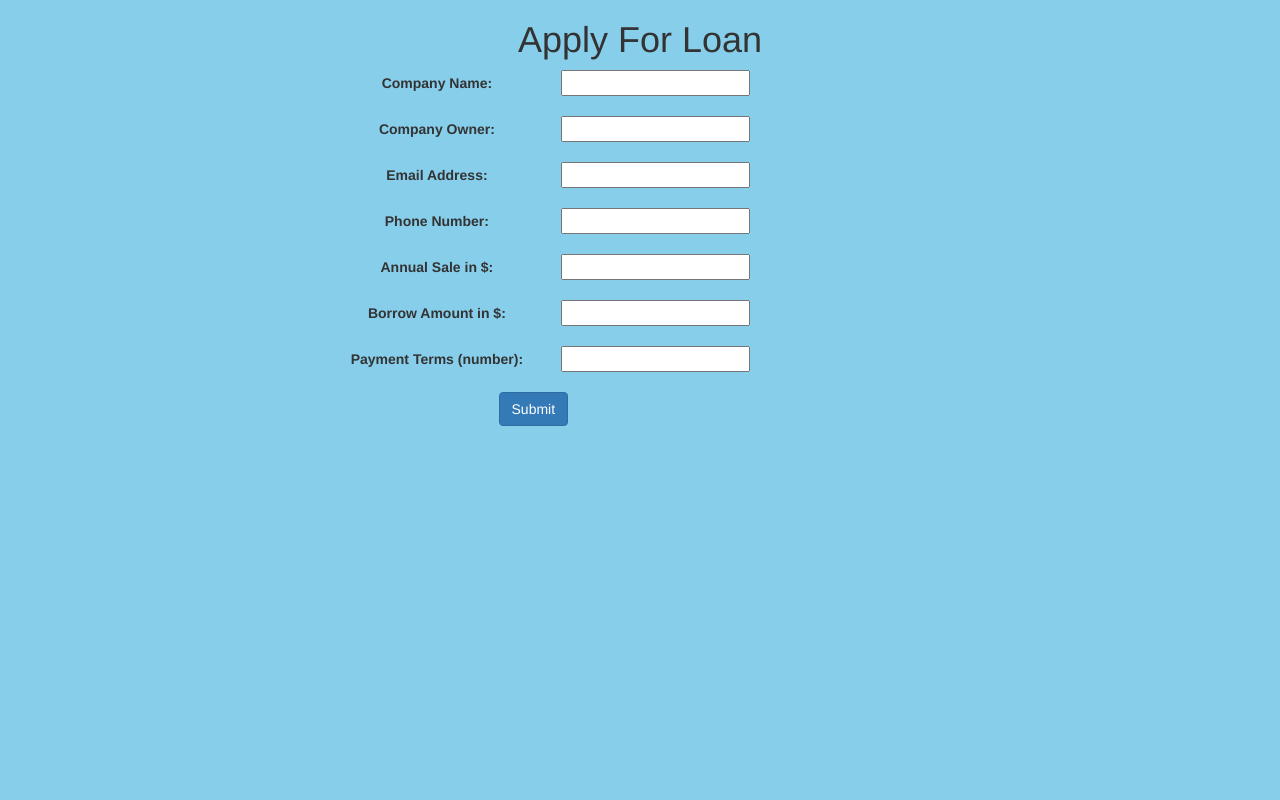
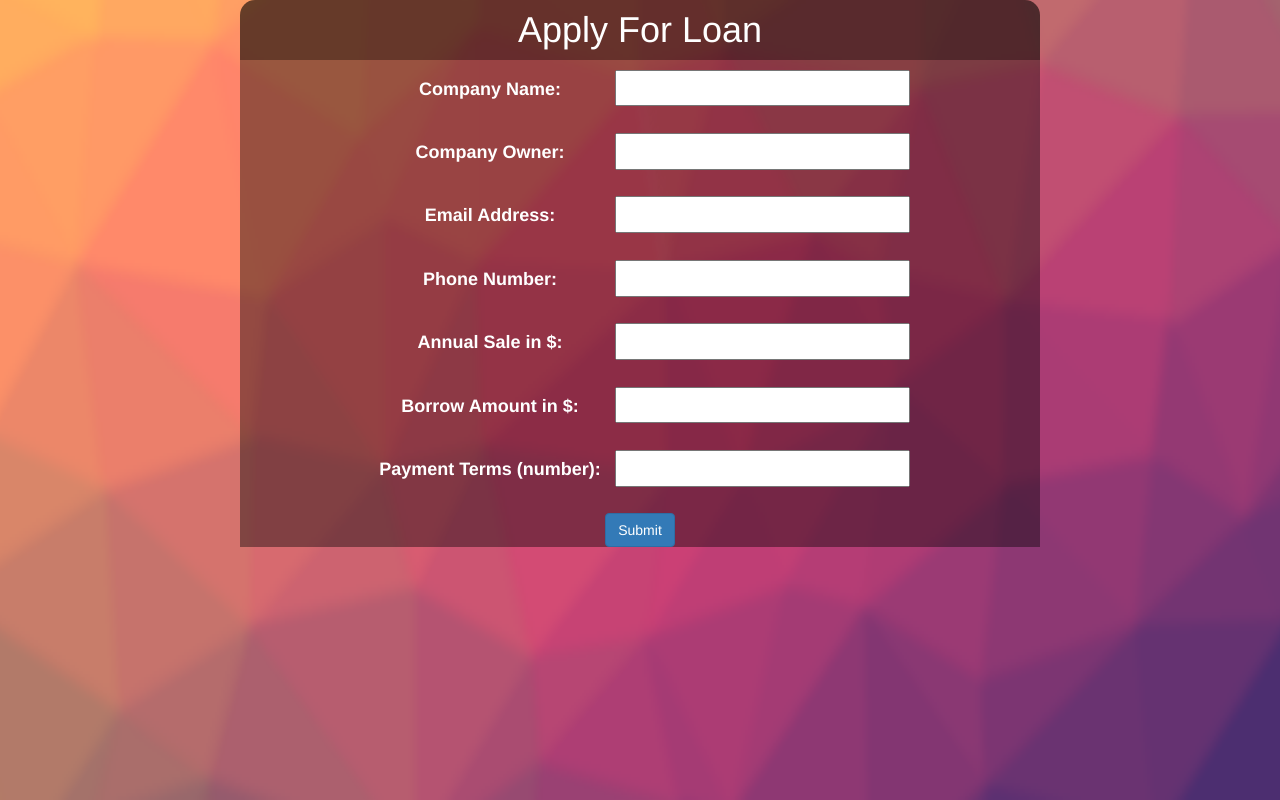
Before and after one commit to abhijeetmssn/Loan-Management, a plain HTML site: page index.html in a window 1280 px wide. Drawn offline with nearby package versions, Linux system fonts and the light colour scheme.

Commit message:
CSS work

```diff
--- a/css/style.css
+++ b/css/style.css
@@ -1,11 +1,66 @@
 body{
- text-align: center;
- background-color: skyblue;
+    background-position:center ;
 }
 
 label{
-    margin: auto;
+    position: relative;
     width: 240px;
     display: inline-block;
     font-weight: bold;
 }
+
+.main{
+    position: relative;
+    background-color: rgb(0,0,0,0.4);
+    text-align: center;
+    width: 800px;
+    font-size: large;
+    color: white;
+    padding-top: 10px;
+    margin: auto;
+
+
+}
+
+h1{
+    width: 800px;
+    background-color:rgb(0,0,0,0.6);
+    margin: auto;
+    color: #FFFFFF;
+    padding: 10px 0px 10px 0px;
+    text-align: center;
+    border-radius: 15px 15px 0px 0px;
+}
+
+.cname{
+    font-size: larger;
+    color: black;
+}
+.cowner{
+    font-size: larger;
+    color: black;
+}
+
+.email{
+    font-size: larger;
+    color: black;
+}
+.phnumber{
+    font-size: larger;
+    color: black;
+}
+
+.annualsale{
+    font-size: larger;
+    color: black;
+}
+
+.borrowamount{
+    font-size: larger;
+    color: black;
+}
+
+.terms{
+    font-size: larger;
+    color: black;
+}
--- a/index.html
+++ b/index.html
@@ -4,37 +4,39 @@
 <!DOCTYPE html>
 <html>
 <head>
+    <meta name="viewport" content="width=device-width, initial-scale=1.0">
     <link rel="stylesheet" href="https://maxcdn.bootstrapcdn.com/bootstrap/3.4.1/css/bootstrap.min.css">
     <script src="https://ajax.googleapis.com/ajax/libs/jquery/3.5.1/jquery.min.js"></script>
     <link rel="stylesheet" href="css/style.css ">
     <script src="https://maxcdn.bootstrapcdn.com/bootstrap/3.4.1/js/bootstrap.min.js"></script>
     <title>Himanshi</title>
 </head>
-<body>
+<body style="background-image:url(images/bg.png); background-size: 200% 330%;"></div>
+
+    <div class="image">
     <script src="js/script.js">
     </script>
     <h1>Apply For Loan</h1>
 
-    <form action="" class="col-sm-10"  novalidate>
+    <form action="" class="main">
         <label for="fname" required>Company Name:</label>
-        <input type="text" id="cName" name="cName"><br><br>
+        <input type="text" id="cName" name="cName" class="cname"><br><br>
         <label for="lname">Company Owner:</label>
-        <input type="text" id="cOwner" name="cOwner"><br><br>
+        <input type="text" id="cOwner" name="cOwner" class="cowner"><br><br>
         <label for="lname">Email Address:</label>
-        <input type="text" id="email" name="email"><br><br>
+        <input type="text" id="email" name="email" class="email"><br><br>
         <label for="lname">Phone Number:</label>
-        <input type="number" id="pNumber" name="pNumber"><br><br>
+        <input type="number" id="pNumber" name="pNumber" class="phnumber"><br><br>
         <label for="lname">Annual Sale in $:</label>
-        <input type="number" id="annualSale" name="annualSale"><br><br>
+        <input type="number" id="annualSale" name="annualSale" class="annualsale"><br><br>
         <label for="lname">Borrow Amount in $:</label>
-        <input type="text" id="borrowAmount" name="borrowAmount"><br><br>
+        <input type="text" id="borrowAmount" name="borrowAmount" class="borrowamount"><br><br>
         <label for="lname">Payment Terms (number):</label>
-        <input type="number" id="paymentTerms" name="paymentTerms"><br><br>
+        <input type="number" id="paymentTerms" name="paymentTerms" class="terms"><br><br>
         <input type="button" value="Submit" onclick="storeLoanData()" class="btn btn-primary">
     </form>
-    <script>
-        bootstrapValidate('#pNumber','max:10:please do not enter more than 10 character')
-    </script>
+
+
 </body>
 
 </html>
--- a/js/script.js
+++ b/js/script.js
@@ -16,18 +16,18 @@ storeLoanData = () => {
         borrowAmount: borrowAmount,
         paymentTerms: paymentTerms
     }
-    if (companyName == "") {
-        alert(" Company Name must be filled out");
-        return false;
-         }
-    if (companyOwner == "") {
-        alert(" Company Owner must be filled out");
-        return false;
-        }
-    if (emailAddress == "") {
-        alert(" Email Address must be filled out");
-        return false;
-        }
+    // if (companyName == "") {
+    //     alert(" Company Name must be filled out");
+    //     return false;
+    //      }
+    // if (companyOwner == "") {
+    //     alert(" Company Owner must be filled out");
+    //     return false;
+    //     }
+    // if (emailAddress == "") {
+    //     alert(" Email Address must be filled out");
+    //     return false;
+    //     }
 //     if (phoneNum.length > 6 && phoneNum.length < 11) {
 //             alert(" Invalid");
 //             return false;
```
Also changed, not shown: approval.html (+1 -1 lines), images/bg.png (added).
